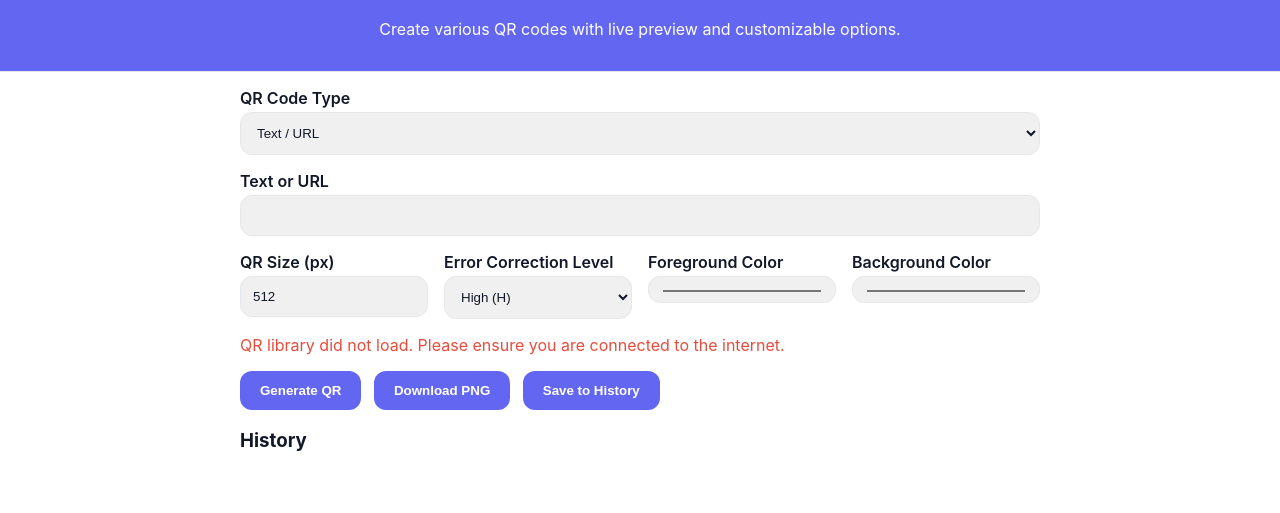
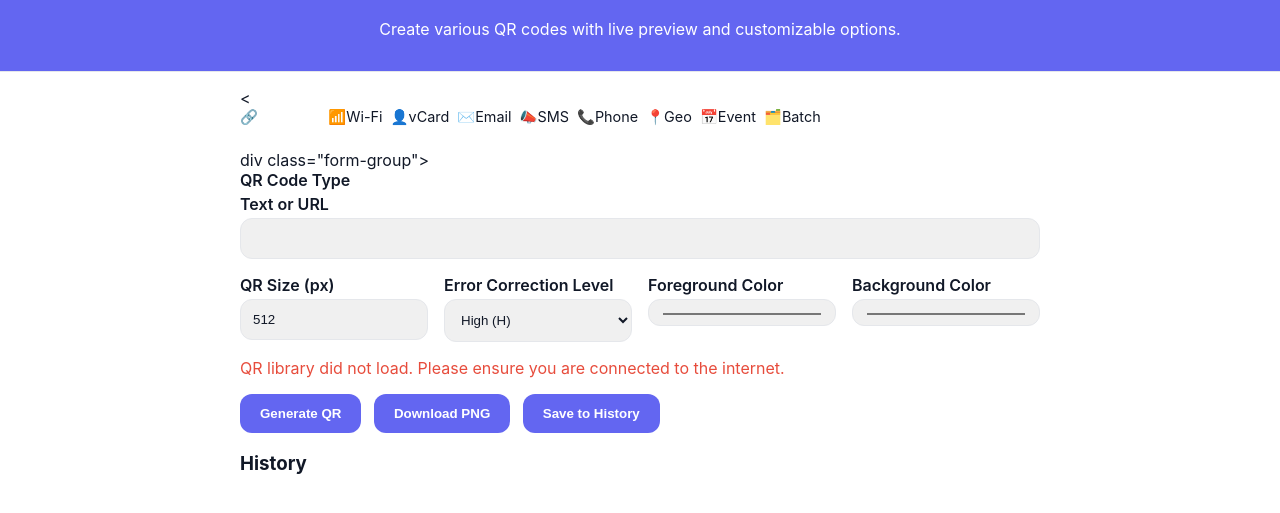
Before and after one commit to skipdaily/qr-code-creator, a plain HTML site: page index.html in a window 1280 px wide. Shown: the part 79-592 px from the top of the page. Drawn offline with nearby package versions, Linux system fonts and the light colour scheme.

Commit message:
Add horizontal scroll for QR type selection and update UI

```diff
--- a/index.html
+++ b/index.html
@@ -311,6 +311,35 @@ section h3 {
                 margin-right: 0;
               }
             }
+    /* Type scroll styles */
+    .type-scroll {
+        display: flex;
+        overflow-x: auto;
+        gap: 0.5rem;
+        margin-bottom: 1rem;
+        padding-bottom: 0.5rem;
+    }
+    .type-item {
+        background: var(--surface);
+        color: var(--text);
+        font-size: 0.9rem;
+        white-space: nowrap;
+        cursor: pointer;
+    }
+    .type-item.active {
+        background: var(--accent);
+        color: #fff;
+        border-color: var(--accent);
+    }
+
+    /* Hide default select and label */
+    .form-group label[for="qrType"],
+    #qrType {
+        display: none;
+    }
+
+
+
       #historyList li:hover {background: #f0f0f0;}
         .batch-section {background: #f1f1f1; padding: 1em; border-radius: 4px; margin-top: 1em;}
     </style>
@@ -321,7 +350,20 @@ section h3 {
     <p>Create various QR codes with live preview and customizable options.</p>
 </header>
 <main>
-    <div class="form-group">
+    <    <div class="type-scroll" id="typeScroll">
+     <div class="type-item active" data-type="text"><span class="icon">🔗</span><span class="label">Text/URL</span></div>
+        <div class="type-item" data-type="wifi"><span class="icon">📶</span><span class="label">Wi-Fi</span></div>
+        <div class="type-item" data-type="vcard"><span class="icon">👤</span><span class="label">vCard</span></div>
+        <div class="type-item" data-type="email"><span class="icon">✉️</span><span class="label">Email</span></div>
+        <div class="type-item" data-type="sms"><span class="icon">📣</span><span class="label">SMS</span></div>
+        <div class="type-item" data-type="phone"><span class="icon">📞</span><span class="label">Phone</span></div>
+        <div class="type-item" data-type="geo"><span class="icon">📍</span><span class="label">Geo</span></div>
+        <div class="type-item" data-type="event"><span class="icon">📅</span><span class="label">Event</span></div>
+        <div class="type-item" data-type="batch"><span class="icon">🗂️</span><span class="label">Batch</span></div>
+    </div>
+
+
+        div class="form-group">
         <label for="qrType">QR Code Type</label>
         <select id="qrType">
             <option value="text">Text / URL</option>
@@ -665,6 +707,22 @@ async function generateBatchZip() {
 
 // Initialize page
 function init() {
+
+    // Setup horizontal type scroll interactions
+    function setupTypeScroll() {
+        const container = document.getElementById('typeScroll');
+        if (!container) return;
+        const items = container.querySelectorAll('.type-item');
+        items.forEach(item => {
+            item.addEventListener('click', () => {
+                items.forEach(i => i.classList.remove('active'));
+                item.classList.add('active');
+                const type = item.getAttribute('data-type');
+                document.getElementById('qrType').value = type;
+                showFields();
+            });
+        });
+    }
     document.getElementById('qrType').addEventListener('change', () => { showFields(); });
     document.getElementById('generateBtn').addEventListener('click', manualGenerate);
     document.getElementById('downloadBtn').addEventListener('click', downloadPNG);
@@ -673,6 +731,7 @@ function init() {
     showFields();
     initHistory();
     // Warn if QRCode library failed to load (e.g. offline environment)
+     setupTypeScroll();
     setTimeout(() => {
         if (typeof QRCode === 'undefined') {
             const qrDiv = document.getElementById('qrcode');
```
